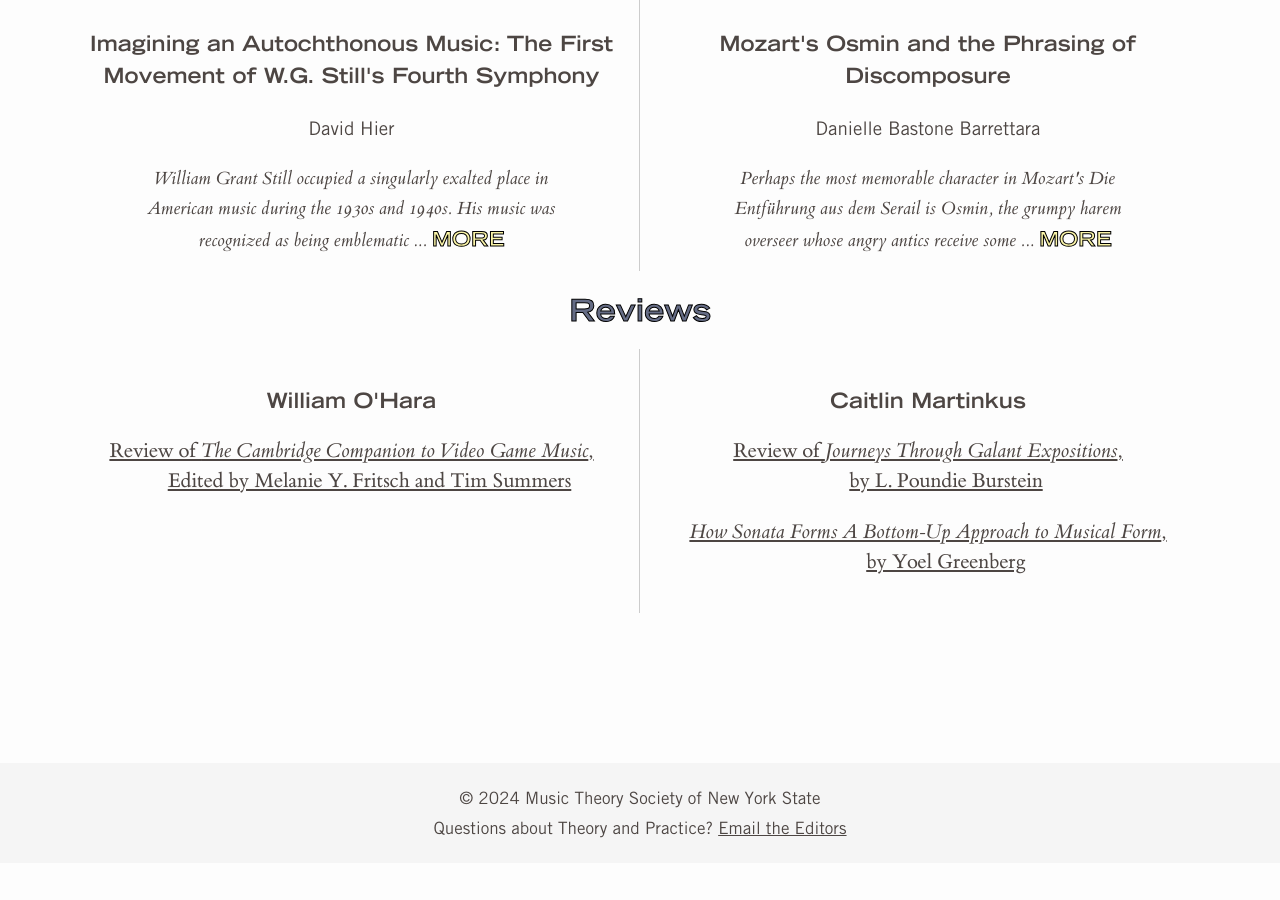
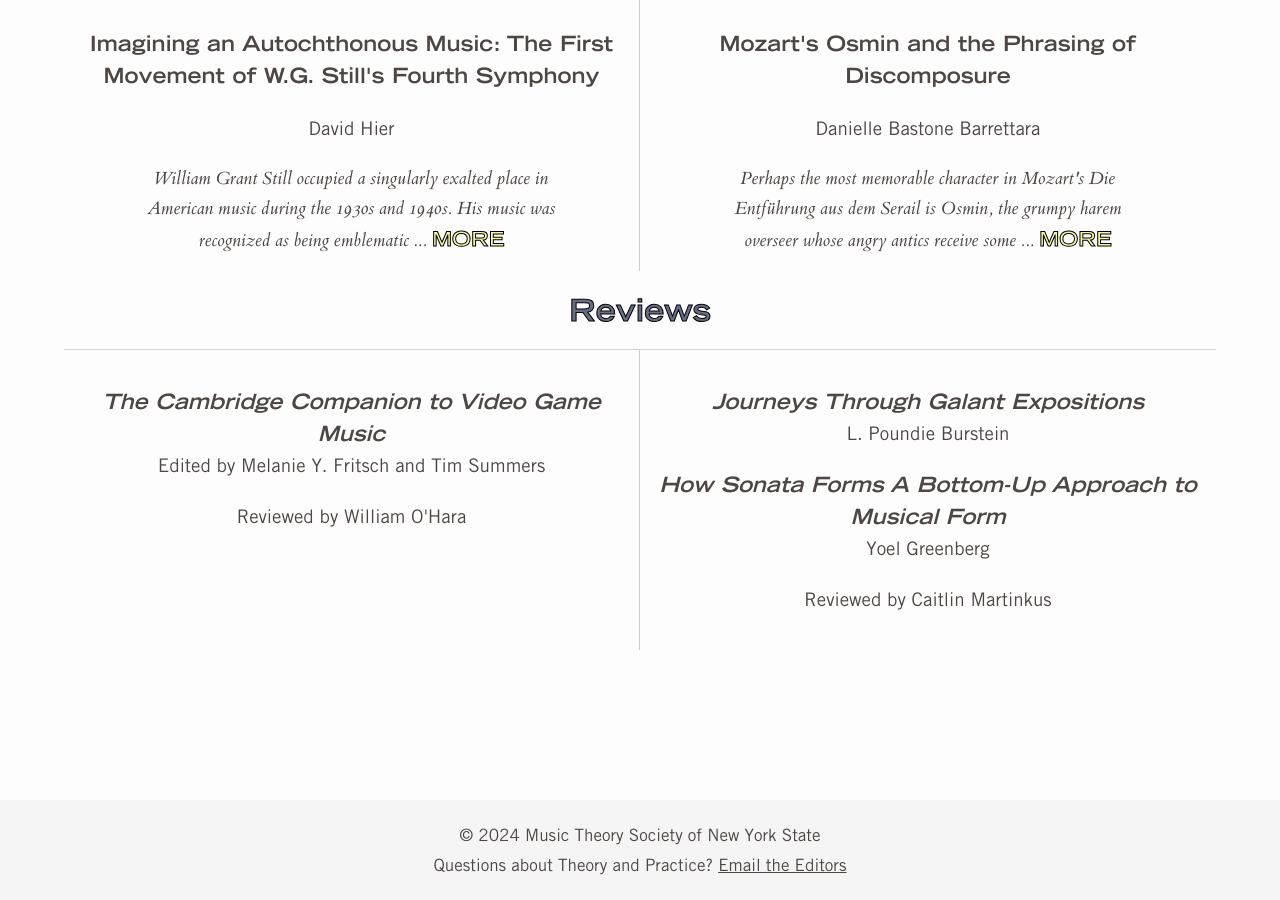
Before and after one commit to mtsnys/theory_and_practice, a Jekyll site: the page built from index.markdown, in a window 1280 px wide and 900 px high, scrolled down 608 px. Built offline with Jekyll 4.4.1, drawn with Linux system fonts in a browser that asks for light colours; before the commit the page ends 1471 px from its top, so only the background shows below that.

Commit message:
Changes to Grid Display to more predictably center text.

```diff
--- a/_layouts/home.html
+++ b/_layouts/home.html
@@ -4,7 +4,7 @@ layout: default
 
 <body>
 <div class="grid-heading">Articles</div>
-<div class="article-grid" style="width: 90%;">
+<div class="article-grid">
 
 {% for post in site.posts %}
   {% if post.layout == 'article' %}
@@ -30,30 +30,33 @@ layout: default
 
 <div class="grid-heading">Reviews</div>
 
-<div class="article-grid reviews">
+<div class="article-grid">
 
-    {% assign review_pages = site.posts | where: "layout", "review_article" %}
+{% for post in site.posts %}
+  {% if post.layout == 'review_article' %}
 
-    {% if review_pages.size > 0 %}
-        {% for review_page in review_pages %}
-            <div class="grid-item"> <p style = "font-family: trade-gothic-lt-bold-ext;">{{ review_page.author }}</p>
+{% if post.reviewed.size == 1 %}
+  <div class="grid-item">
+    <p style="margin-bottom:0;">
+      <a class="title" href="{{ post.url | relative_url }}"><em>{{ post.reviewed[0].title | escape }}</em></a>
+    </p>
+    <p class="author reviewed-author" style="margin-top:0;">{{ post.reviewed[0].author }}</p>
+    <p class="author">Reviewed by {{ post.author}}</p>
+  </div>
+{% elsif post.reviewed.size == 2 %}
+  <div class="grid-item">
+    <p style="margin-bottom:0;">
+      <a class="title" href="{{ post.url | relative_url }}"><em>{{ post.reviewed[0].title | escape }}</em></a>
+    </p>
+    <p class="author reviewed-author" style="margin-top:0;">{{ post.reviewed[0].author }}</p>
+    <p style="margin-bottom:0;">
+      <a class="title" href="{{ post.url | relative_url }}"><em>{{ post.reviewed[1].title | escape }}</em></a>
+    </p>
+    <p class="author reviewed-author" style="margin-top:0;">{{ post.reviewed[1].author }}</p>
+    <p class="author">Reviewed by {{ post.author}}</p> </div>
+{% endif %}
 
-                {% if review_page.reviewed.size == 2 %}
-                    <p style = "padding-left: 36px; text-indent: -36px; text-decoration: none;"><a href="{{ review_page.url | relative_url }}">
-                        Review of <em>{{ review_page.reviewed[0].title }}</em>,<br> by {{ review_page.reviewed[0].author }}
-                    </p>
-                    <p style = "padding-left: 36px; text-indent: -36px;">
-                        <em>{{ review_page.reviewed[1].title }}</em>,<br> by {{ review_page.reviewed[1].author }}</a>
-                    </p>
-                {% else %}
-                    {% for book in review_page.reviewed %}
-                        <p style = "padding-left: 36px; text-indent: -36px;">
-                            <a href="{{ review_page.url | relative_url }}">Review of <em>{{ review_page.reviewed[0].title }}</em>,<br>{{ review_page.reviewed[0].author }}</a>
-                        </p>
-                    {% endfor %}
-                {% endif %}
-            </div>
-        {% endfor %}
-    {% endif %}
+  {% endif %}
+{% endfor %}
 </div>
 </body>
```
